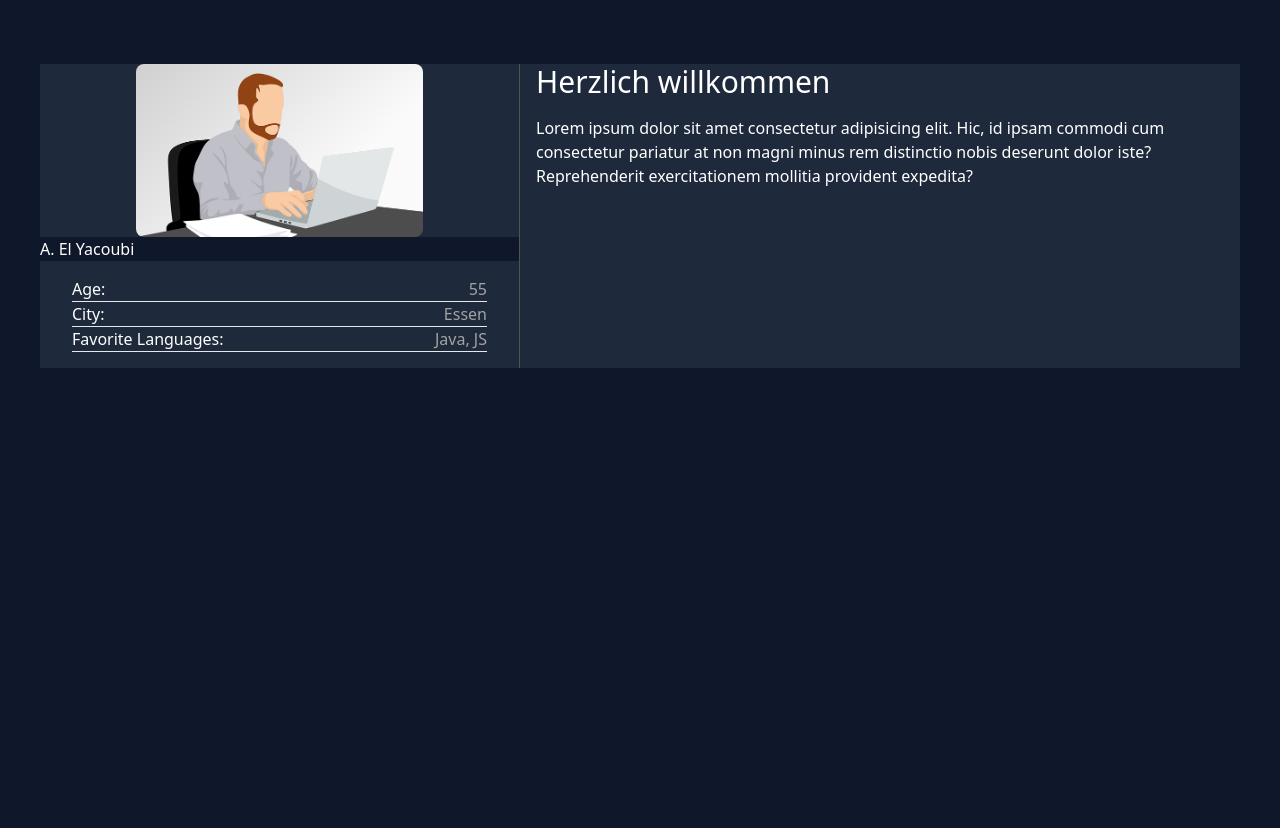
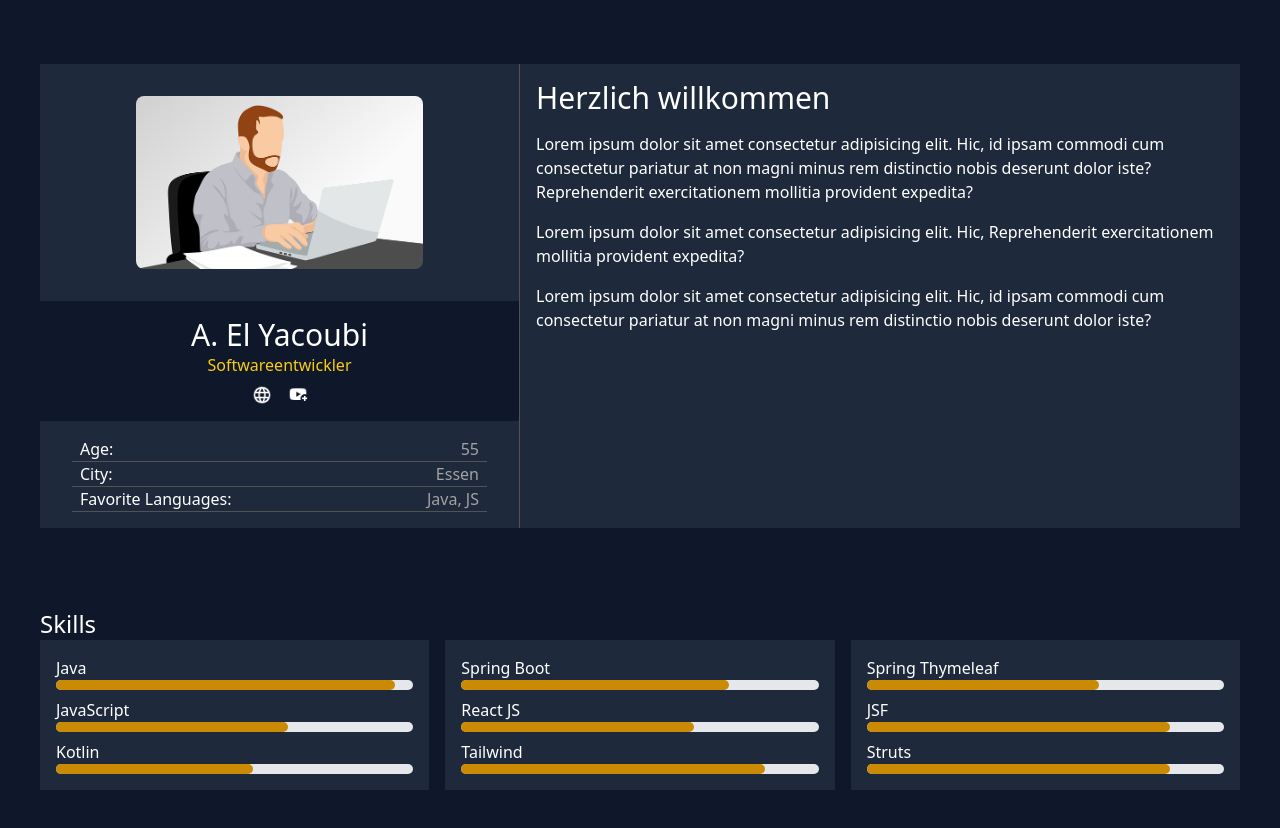
Before and after one commit to AhmedElyacoubiForJ/tailwind-tutorial, a plain HTML site: page index.html in a window 1280 px wide. Before the commit the page ends 800 px from the top, so only its background shows below. Drawn offline with nearby package versions, Linux system fonts and the light colour scheme.

Commit message:
profile presentation tailwind example done

```diff
--- a/index.html
+++ b/index.html
@@ -10,27 +10,125 @@
     <div class="bg-slate-800 flex">
       <div class="w-2/5 flex items-center flex-col border-r border-neutral-600">
         <img
-          class="w-3/5 rounded-lg"
+          class="w-3/5 rounded-lg mt-8 mb-8"
           src="./img/avatar.png"
           alt="A. El Yacoubi"
         />
-        <div class="bg-slate-900 w-full">
-            <div>
-                A. El Yacoubi
-            </div>
+        <div class="bg-slate-900 px-8 py-4 w-full">
+          <div class="flex justify-center text-3xl">A. El Yacoubi</div>
+          <div class="flex justify-center font-medium text-yellow-400">
+            Softwareentwickler
+          </div>
+          <div class="flex justify-center space-x-4 mt-2">
+            <a href="https://github.com/AhmedElyacoubiForJ"
+              ><img class="invert w-5" src="./img/web.png"
+            /></a>
+            <img class="invert w-5" src="./img/youtube.png" />
+          </div>
         </div>
         <div class="w-full px-8 py-4">
-            <div class="flex justify-between border-b">Age: <span class="text-neutral-400">55</span></div>
-            <div class="flex justify-between border-b">City: <span class="text-neutral-400">Essen</span></div>
-            <div class="flex justify-between border-b">Favorite Languages:<span class="text-neutral-400">Java, JS</span></div>
+          <div class="flex px-2 justify-between border-b border-neutral-600">
+            Age: <span class="text-neutral-400">55</span>
+          </div>
+          <div class="flex px-2 justify-between border-b border-neutral-600">
+            City: <span class="text-neutral-400">Essen</span>
+          </div>
+          <div class="flex px-2 justify-between border-b border-neutral-600">
+            Favorite Languages:<span class="text-neutral-400">Java, JS</span>
+          </div>
         </div>
       </div>
-      <div class="w-3/5 px-4">
+      <div class="w-3/5 p-4">
         <h1 class="text-3xl text-white">Herzlich willkommen</h1>
         <p class="mt-4">
-            Lorem ipsum dolor sit amet consectetur adipisicing elit. Hic, id ipsam commodi cum consectetur pariatur at non magni minus rem distinctio nobis deserunt dolor iste? Reprehenderit exercitationem mollitia provident expedita?
+          Lorem ipsum dolor sit amet consectetur adipisicing elit. Hic, id ipsam
+          commodi cum consectetur pariatur at non magni minus rem distinctio
+          nobis deserunt dolor iste? Reprehenderit exercitationem mollitia
+          provident expedita?
+        </p>
+        <p class="mt-4">
+          Lorem ipsum dolor sit amet consectetur adipisicing elit. Hic,
+          Reprehenderit exercitationem mollitia provident expedita?
+        </p>
+        <p class="mt-4">
+          Lorem ipsum dolor sit amet consectetur adipisicing elit. Hic, id ipsam
+          commodi cum consectetur pariatur at non magni minus rem distinctio
+          nobis deserunt dolor iste?
         </p>
       </div>
     </div>
+
+    <h2 class="mt-20 text-2xl">Skills</h2>
+    <div class="flex space-x-4">
+
+      <div class="p-4 bg-slate-800 w-full">
+
+        <div class="font-medium">Java</div>
+        <div class="w-full bg-gray-200 h-2.5 rounded-full">
+          <div style="width: 95%;" class="w-full bg-yellow-600 h-2.5 rounded-full">
+          </div>
+        </div>
+
+        <div class="font-medium mt-2">JavaScript</div>
+        <div class="w-full bg-gray-200 h-2.5 rounded-full">
+          <div style="width: 65%;" class="w-full bg-yellow-600 h-2.5 rounded-full">
+          </div>
+        </div>
+
+        <div class="font-medium mt-2">Kotlin</div>
+        <div class="w-full bg-gray-200 h-2.5 rounded-full">
+          <div style="width: 55%;" class="w-full bg-yellow-600 h-2.5 rounded-full">
+          </div>
+        </div>
+
+      </div>
+
+      <div class="p-4 bg-slate-800 w-full">
+
+        <div class="font-medium">Spring Boot</div>
+        <div class="w-full bg-gray-200 h-2.5 rounded-full">
+          <div style="width: 75%;" class="w-full bg-yellow-600 h-2.5 rounded-full">
+          </div>
+        </div>
+
+        <div class="font-medium mt-2">React JS</div>
+        <div class="w-full bg-gray-200 h-2.5 rounded-full">
+          <div style="width: 65%;" class="w-full bg-yellow-600 h-2.5 rounded-full">
+          </div>
+        </div>
+
+        <div class="font-medium mt-2">Tailwind</div>
+        <div class="w-full bg-gray-200 h-2.5 rounded-full">
+          <div style="width: 85%;" class="w-full bg-yellow-600 h-2.5 rounded-full">
+          </div>
+        </div>
+
+      </div>
+
+      <div class="p-4 bg-slate-800 w-full">
+
+        <div class="font-medium">Spring Thymeleaf</div>
+        <div class="w-full bg-gray-200 h-2.5 rounded-full">
+          <div style="width: 65%;" class="w-full bg-yellow-600 h-2.5 rounded-full">
+          </div>
+        </div>
+
+        <div class="font-medium mt-2">JSF</div>
+        <div class="w-full bg-gray-200 h-2.5 rounded-full">
+          <div style="width: 85%;" class="w-full bg-yellow-600 h-2.5 rounded-full">
+          </div>
+        </div>
+
+        <div class="font-medium mt-2">Struts</div>
+        <div class="w-full bg-gray-200 h-2.5 rounded-full">
+          <div style="width: 85%;" class="w-full bg-yellow-600 h-2.5 rounded-full">
+          </div>
+        </div>
+
+      </div>
+
+    </div>
+
+
   </body>
 </html>
```
Also changed, not shown: img/developer.png (added), img/web.png (added), img/youtube.png (added).
